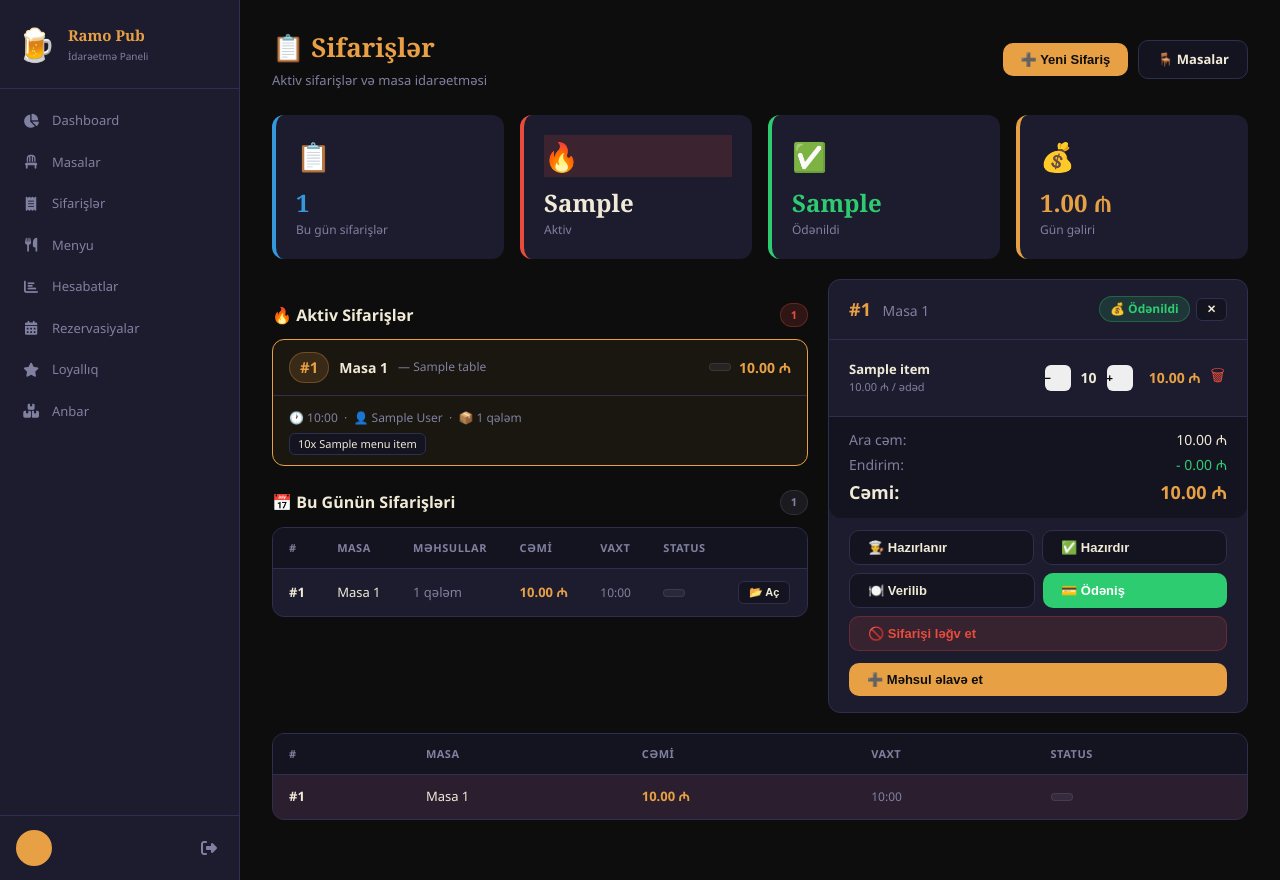
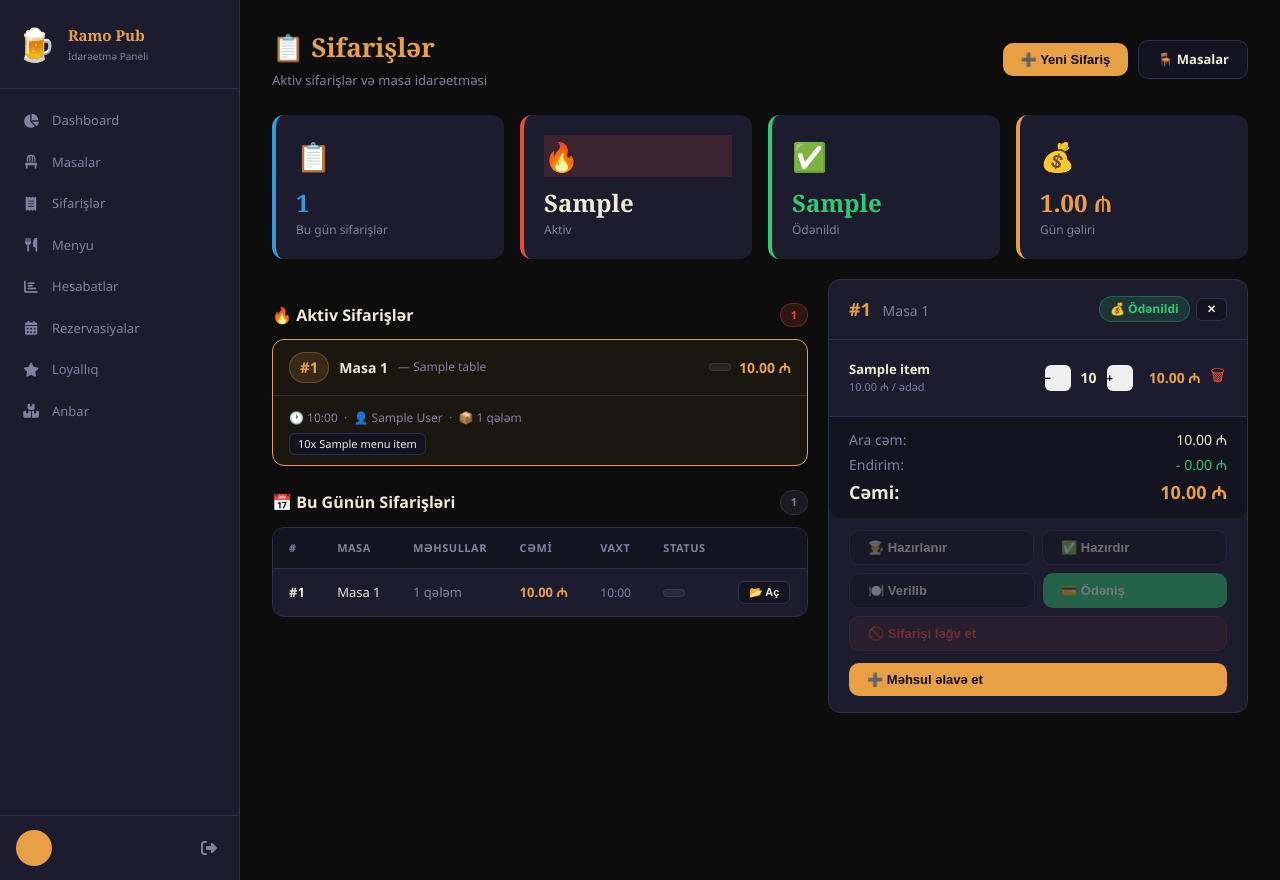
Before and after one commit to Baba-Axundov77/ramo_pub_v1.00, a Flask app: template web/templates/orders/index.html in a window 1280 px wide. Run offline with Flask 3, Linux system fonts and the light colour scheme; the visitor is signed in with stand-in values (Sample User, id 1); tables that the repository leaves empty hold one stand-in row (values such as "Sample post"); the template is opened without the code that fills it: most values are stand-ins (such as "Sample title", 1, 10 or a date in 2020).

Commit message:
Update index.html

```diff
--- a/web/templates/orders/index.html
+++ b/web/templates/orders/index.html
@@ -263,7 +263,7 @@
                     <option value="">— Masa seçin —</option>
                     {% for t in tables %}
                     <option value="{{ t.id }}"
-                        {% if t.status.value == 'occupied' %}disabled style="color:var(--red)"{% endif %}>
+                        {% if t.status.value =='occupied' %}disabled style="color:var(--red)"{% endif %}>
                         Masa {{ t.number }}{% if t.name and t.name != 'Masa ' + t.number|string %} — {{ t.name }}{% endif %}
                         ({{ 'Dolu' if t.status.value == 'occupied' else 'Boş' if t.status.value == 'available' else t.status.value }})
                     </option>
@@ -275,7 +275,7 @@
                 <input type="text" id="newOrderNotes" class="form-input" placeholder="Xüsusi istəklər...">
             </div>
             <div style="display:flex; gap:10px;">
-                <button class="btn btn-primary" style="flex:1;" onclick="submitNewOrder()">Yaraδ</button>
+                <button class="btn btn-primary" style="flex:1;" onclick="submitNewOrder()">✅ Yarat</button>
                 <button class="btn btn-secondary" onclick="closeModal('newOrderModal')">Ləğv</button>
             </div>
         </div>
@@ -327,43 +327,45 @@
         </div>
     </div>
 </div>
-<div class="card">
-    <div class="table-responsive">
-        <table class="data-table">
-            <thead>
-                <tr>
-                    <th>#</th>
-                    <th>Masa</th>
-                    <th>Cəmi</th>
-                    <th>Vaxt</th>
-                    <th>Status</th>
-                </tr>
-            </thead>
-            <tbody>
-                {% for o in today %}
-                <tr class="{{ "row-warning" if selected_order and selected_order.id == o.id else "" }}">
-                    <td><strong>#{{ o.id }}</strong></td>
-                    <td>{{ "Masa " + o.table.number|string if o.table else "—" }}</td>
-                    <td class="text-amber"><strong>{{ "%.2f"|format(o.total) }} ₼</strong></td>
-                    <td class="text-muted text-sm">
-                        {{ o.created_at.strftime("%H:%M") if o.created_at else "—" }}
-                    </td>
-                    <td>
-                        {% set st_map = {
-                            'new':       ('badge-blue',  'Yeni'),
-                            'preparing': ('badge-amber', 'Hazırlanır'),
-                            'ready':     ('badge-purple','Hazırdır'),
-                            'served':    ('badge-muted', 'Verilib'),
-                            'paid':      ('badge-green', 'Ödənildi'),
-                            'cancelled': ('badge-red',   'Ləğv edildi'),
-                        } %}
-                        {% set sc = st_map.get(o.status.value, ('badge-muted', o.status.value)) %}
-                        <span class="badge {{ sc[0] }}">{{ sc[1] }}</span>
-                    </td>
-                </tr>
-                {% endfor %}
-            </tbody>
-        </table>
+
+
+<!-- ════════════════════════════════════════════════════════════
+     MODAL — ÖDƏNİŞ
+════════════════════════════════════════════════════════════ -->
+<div id="payModal" class="modal-overlay" style="display:none;">
+    <div class="modal-box" style="max-width:380px;">
+        <div class="modal-header">
+            <h3>💳 Ödəniş</h3>
+            <button class="modal-close" onclick="closeModal('payModal')">✕</button>
+        </div>
+        <div style="padding:20px;">
+            <div style="background:var(--bg2); border-radius:10px; padding:16px; margin-bottom:16px;">
+                <div style="display:flex; justify-content:space-between; margin-bottom:6px;">
+                    <span class="text-muted">Cəmi:</span>
+                    <strong id="payTotal" class="text-amber" style="font-size:20px;">0.00 ₼</strong>
+                </div>
+            </div>
+
+            <div class="form-group">
+                <label>Endirim kodu</label>
+                <div style="display:flex; gap:8px;">
+                    <input type="text" id="payDiscountCode" class="form-input" placeholder="WELCOME10 ..." style="flex:1; text-transform:uppercase;">
+                </div>
+            </div>
+
+            <div class="form-group">
+                <label>Ödəniş üsulu</label>
+                <div style="display:flex; gap:8px;">
+                    <button class="pay-method-btn active" data-method="cash" onclick="selectPayMethod('cash')">💵 Nağd</button>
+                    <button class="pay-method-btn" data-method="card" onclick="selectPayMethod('card')">💳 Kart</button>
+                    <button class="pay-method-btn" data-method="online" onclick="selectPayMethod('online')">📱 Online</button>
+                </div>
+            </div>
+
+            <button class="btn btn-primary" style="width:100%; margin-top:10px;" onclick="submitPayment()">
+                ✅ Ödənişi Təsdiqlə
+            </button>
+        </div>
     </div>
 </div>
 
@@ -524,9 +526,9 @@ async function addToOrder(itemId, name, price) {
         body: JSON.stringify({ menu_item_id: itemId, quantity: 1 }),
     });
     if (res?.ok) {
-        showFlash(`${name} əlavə edildi`, "success");
+        showFlash(`${name} əlavə edildi ✅`, "success");
         await loadOrder(activeOrderId);
-        closeModal("menuModal");
+        // Menyu modalını bağlamırıq — istifadəçi daha çox məhsul əlavə edə bilsin
     } else {
         showFlash(res?.msg || "Xəta baş verdi", "danger");
     }
@@ -641,9 +643,9 @@ async function submitPayment() {
         showFlash(`✅ Ödəniş qəbul edildi — ${res.final_amount?.toFixed(2)} ₼`, "success");
         closeModal("payModal");
         closePanel();
-        setTimeout(() => location.reload(), 1200);
+        setTimeout(() => location.reload(), 800);
     } else {
-        showFlash(res?.msg || "Ödəniş uğursuz", "danger");
+        showFlash(res?.msg || "Ödəniş uğursuz oldu. Sifarişin statusunu yoxlayın.", "danger");
     }
 }
 
```
